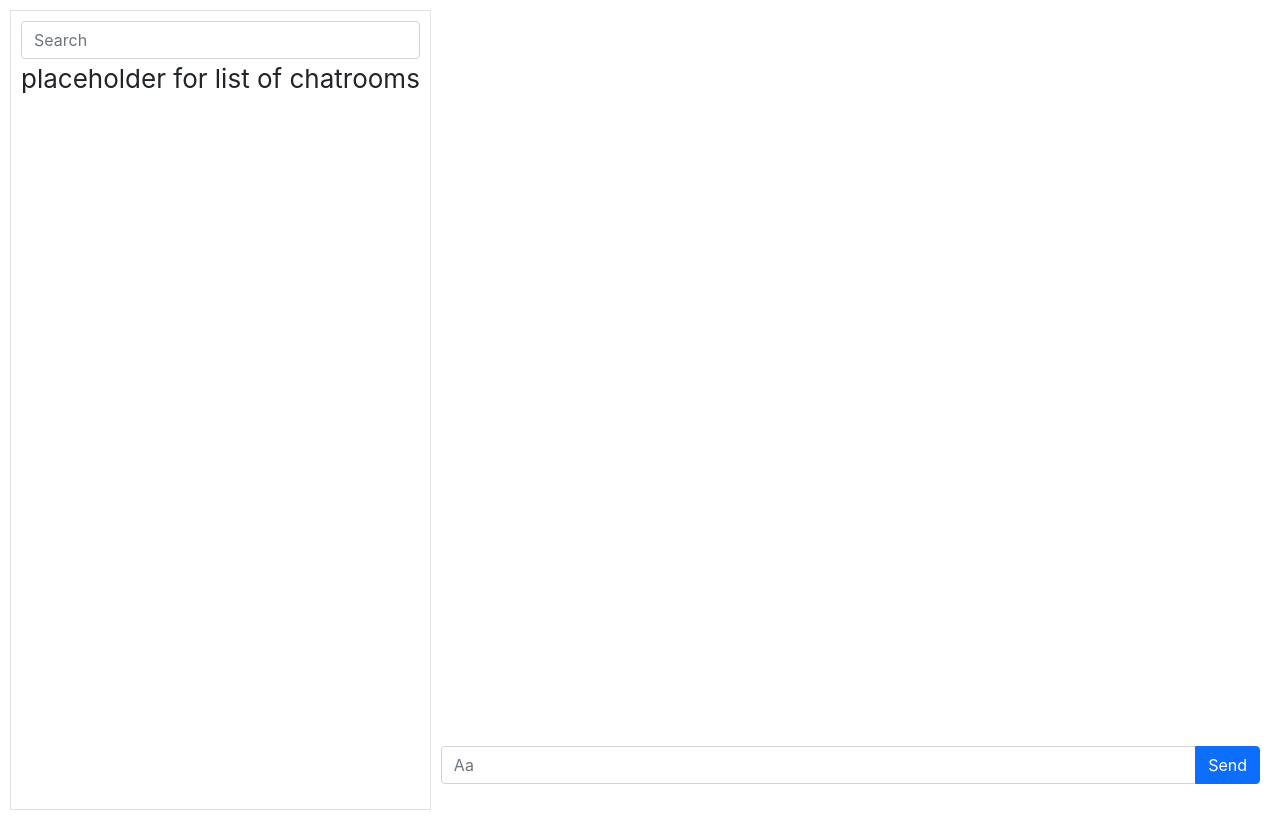
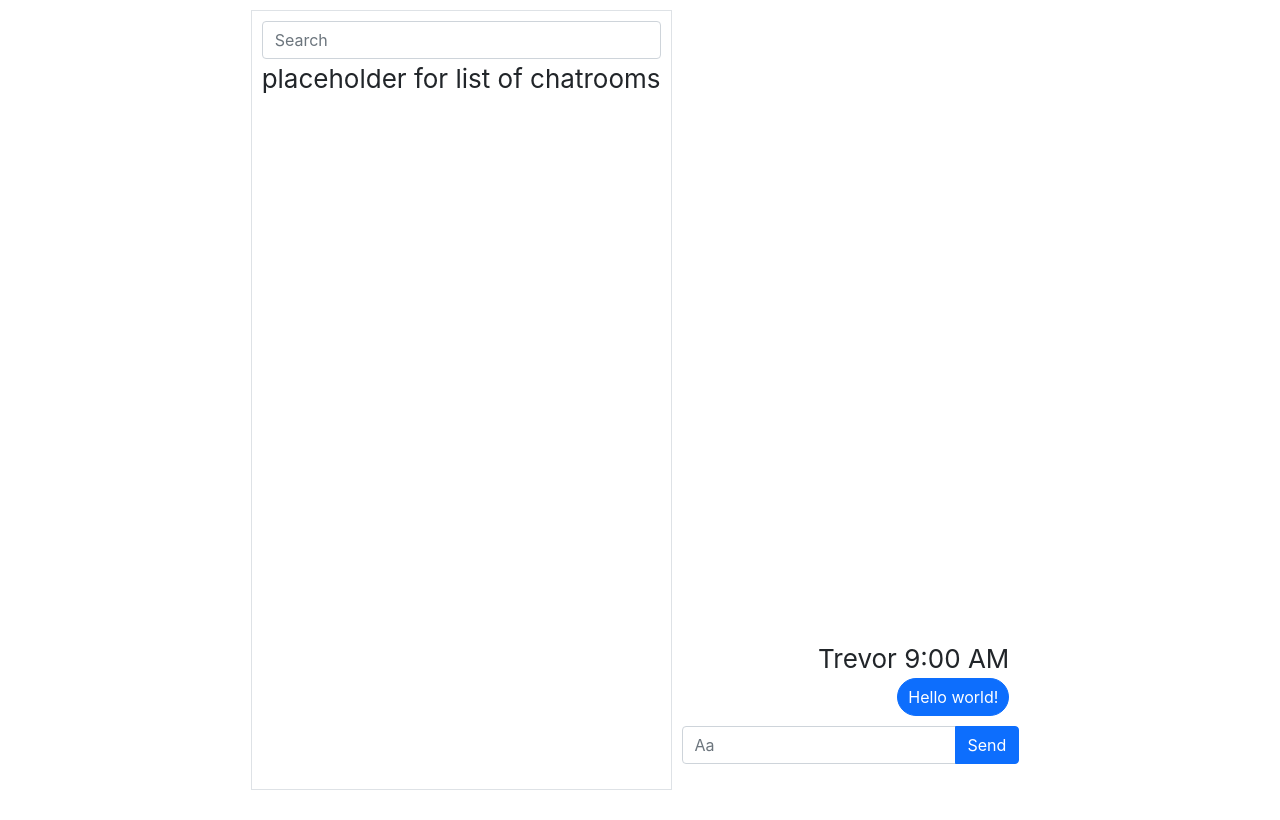
Before and after one commit to trevorong/Chatroom, a React (Create React App) app: page /room in a window 1280 px wide. Built offline with nearby package versions, Linux system fonts and the light colour scheme.

Commit message:
Added scrollable to messages and fixed time sent display

```diff
--- a/src/App.css
+++ b/src/App.css
@@ -14,7 +14,7 @@ ul {
   min-height: 100vh;
   display: flex;
   flex-direction: column;
-  /* align-items: center; */
+  align-items: center;
   justify-content: center;
   font-size: calc(10px + 2vmin);
 }
@@ -52,10 +52,16 @@ ul {
   flex-grow: 1;
 }
 
+.chat-module {
+  max-height: 100vh;
+}
+
 .chatroom {
-  min-height: 100vh;
+  justify-content: flex-end;
+}
 
-  justify-content: flex-end;
+.msg-list {
+  overflow-y: auto;
 }
 
 .msg-sender {
--- a/src/App.js
+++ b/src/App.js
@@ -1,7 +1,7 @@
 import './App.css';
 
-import React, {useState} from 'react';
-import { BrowserRouter as Router, Route, Link, Switch} from "react-router-dom";
+import React from 'react';
+import { BrowserRouter as Router, Route, Link, Switch } from "react-router-dom";
 import ChatModule from './ChatModule.js';
 
 function App() {
@@ -19,8 +19,10 @@ function App() {
 export default App;
 
 const Home = () => (
-  <div>
+  <div className="App border border-primary rounded">
     <h1> Placeholder Home Page </h1>
+    <input type="text" className="form-control" placeholder="Username" aria-label="Username"></input>
+    <input type="text" className="form-control" placeholder="Password" aria-label="Password"></input>
     <Link to="/room">Enter a room</Link>
   </div>
 );
--- a/src/ChatModule.js
+++ b/src/ChatModule.js
@@ -33,7 +33,7 @@ function ChatModule() {
 
   return (
       <div className="App">
-        <div className="row-container flex-grow">
+        <div className="chat-module row-container flex-grow">
           <div className="col-container border">
             <input type="text" className="form-control" placeholder="Search" onChange={(event)=>setSearchVal(event.target.value)} value={searchVal} aria-label="Search bar"></input>
             <ul> placeholder for list of chatrooms</ul>
--- a/src/Chatroom.js
+++ b/src/Chatroom.js
@@ -1,12 +1,20 @@
-import React, {useState} from 'react';
+import React, {useEffect, useState, useRef} from 'react';
 
 import Message from './Message.js';
 import useKeyboardEvent from './useKeyboardEvent.js';
 
 function Chatroom (props) {
-    const [messages, setMessages] = useState([]);
+    const [messages, setMessages] = useState([
+        {
+            id: "msg-#0",
+            content: "Hello world!",
+            position: 1,
+            sender: "Trevor",
+            date: "9:00 AM",
+        }
+    ]);
     const [input,setInput] = useState('');
-    const [numMsgs, setNumMsgs] = useState(0);
+    const [numMsgs, setNumMsgs] = useState(1);
 
     const displayMessages = (inputList) => inputList.map((item)=>
     <li key={item.id}>
@@ -53,14 +61,24 @@ function Chatroom (props) {
             hrs += 12;
         }
 
-        return hrs + ':' + date.getMinutes() + ' ' + twelveHr;
+        let mins = date.getMinutes();
+        if (mins < 10) {
+            mins = "0" + mins;
+        }
+
+        return hrs + ':' + mins + ' ' + twelveHr;
     }
 
     useKeyboardEvent('Enter', sendMsg, 'input-field');
 
+    const container = useRef(null);
+    useEffect(() => {
+        container.current.scrollTop += 100;
+    }, [sendMsg]);
+
     return (
         <div className="chatroom col-container flex-grow">
-            <ul>
+            <ul className="msg-list" ref={container}>
                 {handleDisplay()}
             </ul>
 
```
